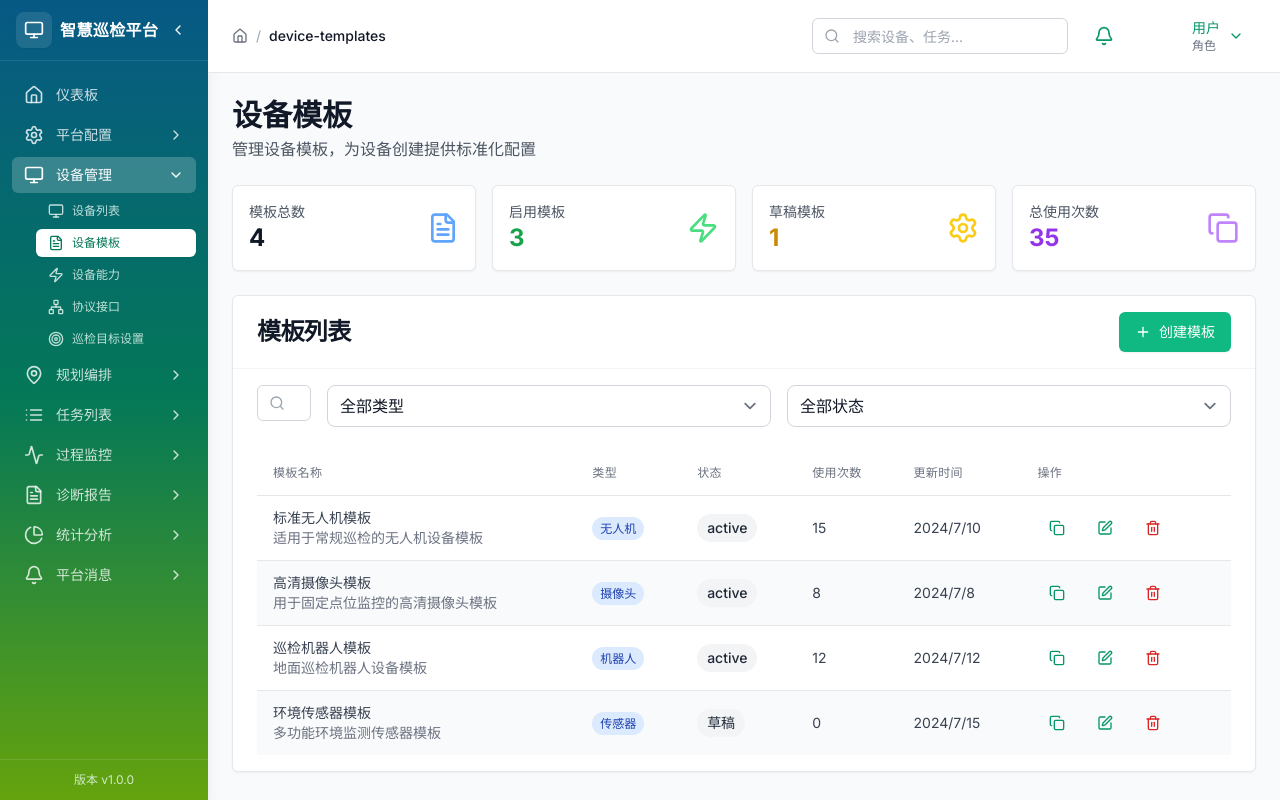
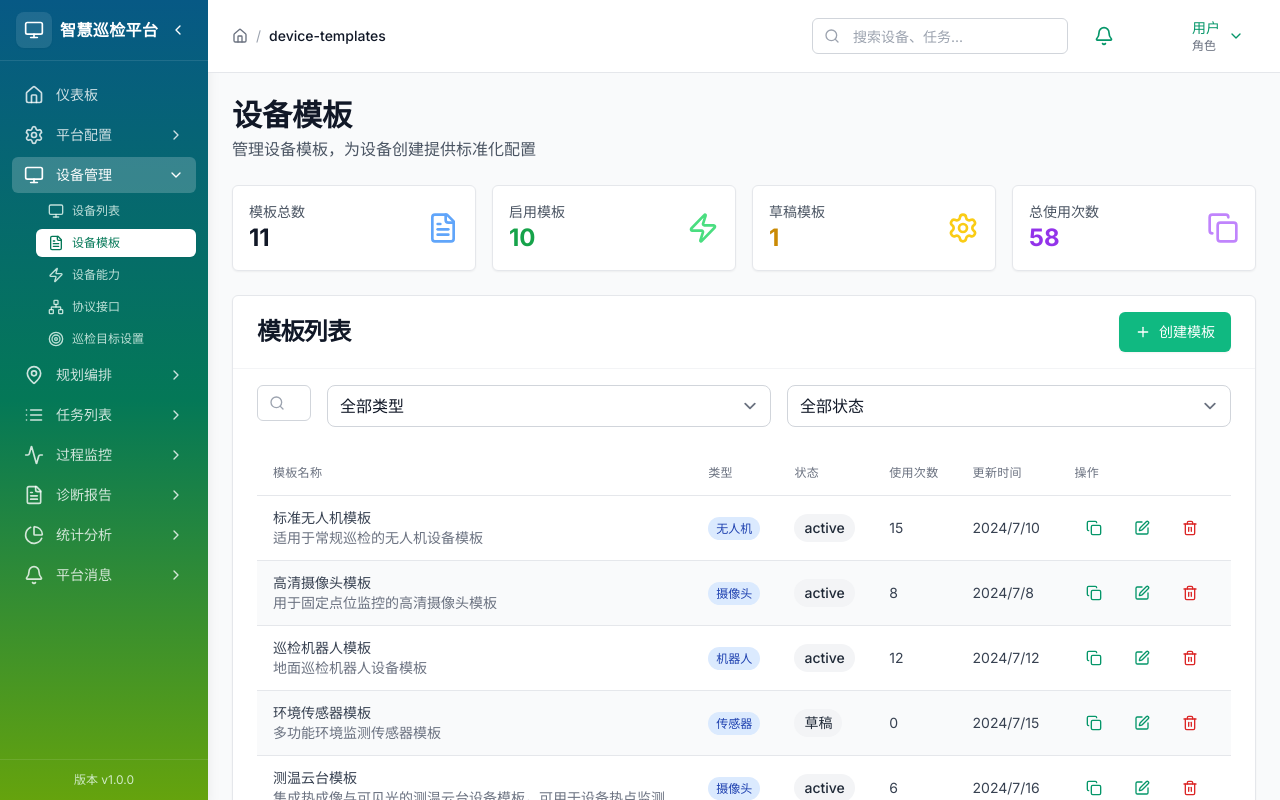
Before and after one commit to wangpeng1017/0718xunjianpingtai, a React (Vite) app in the folder inspection-platform-frontend/: page /device-templates in a window 1280 px wide. Built offline with nearby package versions, Linux system fonts and the light colour scheme.

Commit message:
feat(devices): 新增云台及声像仪设备和模板数据

```diff
--- a/inspection-platform-frontend/src/components/layout/Header.tsx
+++ b/inspection-platform-frontend/src/components/layout/Header.tsx
@@ -35,6 +35,7 @@ export function Header({ className }: HeaderProps) {
     const breadcrumbs = [{ label: '首页', path: '/' }];
 
     const pathMap: Record<string, string> = {
+      'dashboard': '仪表盘',
       'platform-config': '平台配置',
       'capabilities': '能力配置',
       'integration': '集成支撑',
--- a/inspection-platform-frontend/src/features/devices/DeviceTemplates.tsx
+++ b/inspection-platform-frontend/src/features/devices/DeviceTemplates.tsx
@@ -108,6 +108,129 @@ const mockTemplates: DeviceTemplate[] = [
     createdAt: '2024-06-01T13:20:00Z',
     updatedAt: '2024-07-15T15:45:00Z',
     usageCount: 0
+  },
+  {
+    id: 'template-5',
+    name: '测温云台模板',
+    type: 'camera',
+    description: '集成热成像与可见光的测温云台设备模板，可用于设备热点监测',
+    capabilities: ['图像采集', '热成像测温', '云台控制'],
+    specifications: {
+      '测温范围': '-20°C ~ 550°C',
+      '测温精度': '±2°C',
+      '最大测温距离': '300m',
+      '云台速度': '20°/s'
+    },
+    protocols: ['RTSP', 'HTTP', 'ONVIF'],
+    status: 'active',
+    createdAt: '2024-07-01T10:00:00Z',
+    updatedAt: '2024-07-16T09:00:00Z',
+    usageCount: 6
+  },
+  {
+    id: 'template-6',
+    name: '可见光云台模板',
+    type: 'camera',
+    description: '用于远距离可见光监控的云台设备模板',
+    capabilities: ['图像采集', '云台控制', '远距离变焦'],
+    specifications: {
+      '分辨率': '4K',
+      '光学变倍': '30x',
+      '最大观测距离': '800m',
+      '水平旋转范围': '360°'
+    },
+    protocols: ['RTSP', 'HTTP', 'ONVIF'],
+    status: 'active',
+    createdAt: '2024-07-01T10:05:00Z',
+    updatedAt: '2024-07-16T09:05:00Z',
+    usageCount: 4
+  },
+  {
+    id: 'template-7',
+    name: '漏油检测云台模板',
+    type: 'camera',
+    description: '基于红外与可见光的漏油检测专用云台模板',
+    capabilities: ['图像采集', '红外成像', '漏油检测', '云台控制'],
+    specifications: {
+      '检测波段': '3.3–3.6μm',
+      '最小检出率': '0.5L/h',
+      '最大检测距离': '300m'
+    },
+    protocols: ['RTSP', 'HTTP'],
+    status: 'active',
+    createdAt: '2024-07-01T10:10:00Z',
+    updatedAt: '2024-07-16T09:10:00Z',
+    usageCount: 3
+  },
+  {
+    id: 'template-8',
+    name: '在线式声像仪模板',
+    type: 'sensor',
+    description: '用于局放、泄漏等声学异常定位的在线声像仪模板',
+    capabilities: ['声像成像', '温度检测', '异常告警'],
+    specifications: {
+      '频率范围': '2kHz ~ 48kHz',
+      '动态范围': '120dB',
+      '麦克风阵列数量': '64'
+    },
+    protocols: ['MQTT', 'HTTP'],
+    status: 'active',
+    createdAt: '2024-07-01T10:15:00Z',
+    updatedAt: '2024-07-16T09:15:00Z',
+    usageCount: 2
+  },
+  {
+    id: 'template-9',
+    name: '双镜头云台+声像仪一体云台模板',
+    type: 'camera',
+    description: '集可见光、热成像与声像定位于一体的综合云台设备模板',
+    capabilities: ['图像采集', '热成像测温', '声像成像', '云台控制'],
+    specifications: {
+      '可见光分辨率': '4K',
+      '热成像分辨率': '640x512',
+      '声像阵列': '64通道',
+      '最大观测距离': '600m'
+    },
+    protocols: ['RTSP', 'HTTP', 'MQTT'],
+    status: 'active',
+    createdAt: '2024-07-01T10:20:00Z',
+    updatedAt: '2024-07-16T09:20:00Z',
+    usageCount: 1
+  },
+  {
+    id: 'template-10',
+    name: 'TDLAS检测云台模板',
+    type: 'sensor',
+    description: '基于TDLAS技术的远距离气体泄漏检测云台模板',
+    capabilities: ['气体检测', 'TDLAS测量', '云台控制'],
+    specifications: {
+      '可检测气体': 'CH4 / C2H6',
+      '检测距离': '500m',
+      '最小检出浓度': '5ppm·m'
+    },
+    protocols: ['MQTT', 'HTTP'],
+    status: 'active',
+    createdAt: '2024-07-01T10:25:00Z',
+    updatedAt: '2024-07-16T09:25:00Z',
+    usageCount: 2
+  },
+  {
+    id: 'template-11',
+    name: '边缘分析主机模板',
+    type: 'sensor',
+    description: '用于边缘侧AI推理与数据汇聚的分析主机模板',
+    capabilities: ['边缘计算', 'AI推理', '数据汇聚'],
+    specifications: {
+      'CPU核心数': '8',
+      '内存': '32GB',
+      '存储空间': '512GB SSD',
+      '网络接口': '2 x 10GbE'
+    },
+    protocols: ['MQTT', 'HTTP', 'gRPC'],
+    status: 'active',
+    createdAt: '2024-07-01T10:30:00Z',
+    updatedAt: '2024-07-16T09:30:00Z',
+    usageCount: 5
   }
 ];
 
--- a/inspection-platform-frontend/src/mocks/data.ts
+++ b/inspection-platform-frontend/src/mocks/data.ts
@@ -107,15 +107,81 @@ export const mockDevices: Device[] = [
     batteryLevel: 78,
   },
   {
-    id: 'device-4',
-    name: '传感器-004',
+    id: 'device-9',
+    name: '测温云台',
+    type: 'camera',
+    status: 'online',
+    location: { lat: 39.9042, lng: 116.4074 },
+    capabilities: ['video_capture', 'thermal_imaging', 'ptz_control'],
+    lastUpdate: '2024-01-15T10:50:00Z',
+    model: '测温云台 V1',
+    serialNumber: 'PTZ-TEMP-001',
+  },
+  {
+    id: 'device-10',
+    name: '可见光云台',
+    type: 'camera',
+    status: 'online',
+    location: { lat: 39.9062, lng: 116.4094 },
+    capabilities: ['video_capture', 'ptz_control'],
+    lastUpdate: '2024-01-15T10:52:00Z',
+    model: '可见光云台 V1',
+    serialNumber: 'PTZ-VIS-001',
+  },
+  {
+    id: 'device-11',
+    name: '漏油检测云台',
+    type: 'camera',
+    status: 'online',
+    location: { lat: 39.9082, lng: 116.4114 },
+    capabilities: ['video_capture', 'infrared_imaging', 'oil_leak_detection', 'ptz_control'],
+    lastUpdate: '2024-01-15T10:54:00Z',
+    model: '漏油检测云台 V1',
+    serialNumber: 'PTZ-OIL-001',
+  },
+  {
+    id: 'device-12',
+    name: '在线式声像仪',
     type: 'sensor',
-    status: 'offline',
-    location: { lat: 39.9242, lng: 116.4274 },
-    capabilities: ['temperature_monitoring', 'humidity_monitoring', 'air_quality'],
-    lastUpdate: '2024-01-15T08:15:00Z',
-    model: 'Bosch BME680',
-    serialNumber: 'BSH004',
+    status: 'online',
+    location: { lat: 39.9102, lng: 116.4134 },
+    capabilities: ['acoustic_imaging', 'temperature_monitoring'],
+    lastUpdate: '2024-01-15T10:56:00Z',
+    model: '在线声像仪 V1',
+    serialNumber: 'ACOUSTIC-001',
+  },
+  {
+    id: 'device-13',
+    name: '双镜头云台+声像仪一体云台',
+    type: 'camera',
+    status: 'online',
+    location: { lat: 39.9122, lng: 116.4154 },
+    capabilities: ['video_capture', 'thermal_imaging', 'acoustic_imaging', 'ptz_control'],
+    lastUpdate: '2024-01-15T10:58:00Z',
+    model: '双镜头声像一体云台 V1',
+    serialNumber: 'PTZ-DUAL-ACOUSTIC-001',
+  },
+  {
+    id: 'device-14',
+    name: 'TDLAS检测云台',
+    type: 'sensor',
+    status: 'online',
+    location: { lat: 39.9142, lng: 116.4174 },
+    capabilities: ['gas_detection', 'tdlas_detection', 'ptz_control'],
+    lastUpdate: '2024-01-15T11:00:00Z',
+    model: 'TDLAS 云台 V1',
+    serialNumber: 'PTZ-TDLAS-001',
+  },
+  {
+    id: 'device-15',
+    name: '边缘分析主机',
+    type: 'sensor',
+    status: 'online',
+    location: { lat: 39.9162, lng: 116.4194 },
+    capabilities: ['edge_computing', 'ai_inference', 'data_aggregation'],
+    lastUpdate: '2024-01-15T11:02:00Z',
+    model: '边缘分析主机 V1',
+    serialNumber: 'EDGE-HOST-001',
   },
 ];
 
@@ -144,6 +210,87 @@ export const mockDeviceTemplates: DeviceTemplate[] = [
       nightVision: { type: 'boolean', default: true },
     },
     createdAt: '2024-01-10T10:00:00Z',
+  },
+  {
+    id: 'template-temp-ptz',
+    name: '测温云台模板',
+    type: 'camera',
+    defaultCapabilities: ['video_capture', 'thermal_imaging', 'ptz_control'],
+    configSchema: {
+      temperatureRange: { type: 'string', default: '-20°C ~ 550°C' },
+      maxDistance: { type: 'number', default: 300 },
+      ptzSpeed: { type: 'number', default: 20 },
+    },
+    createdAt: '2024-07-01T10:00:00Z',
+  },
+  {
+    id: 'template-visible-ptz',
+    name: '可见光云台模板',
+    type: 'camera',
+    defaultCapabilities: ['video_capture', 'ptz_control'],
+    configSchema: {
+      resolution: { type: 'string', default: '1080p', options: ['720p', '1080p', '4K'] },
+      zoomLevel: { type: 'number', default: 20 },
+      maxDistance: { type: 'number', default: 500 },
+    },
+    createdAt: '2024-07-01T10:05:00Z',
+  },
+  {
+    id: 'template-oil-ptz',
+    name: '漏油检测云台模板',
+    type: 'camera',
+    defaultCapabilities: ['video_capture', 'infrared_imaging', 'oil_leak_detection', 'ptz_control'],
+    configSchema: {
+      detectionBands: { type: 'string', default: '3.3–3.6μm' },
+      alarmThreshold: { type: 'number', default: 80 },
+    },
+    createdAt: '2024-07-01T10:10:00Z',
+  },
+  {
+    id: 'template-acoustic',
+    name: '在线式声像仪模板',
+    type: 'sensor',
+    defaultCapabilities: ['acoustic_imaging', 'temperature_monitoring'],
+    configSchema: {
+      frequencyRange: { type: 'string', default: '2kHz ~ 48kHz' },
+      dynamicRange: { type: 'string', default: '120dB' },
+    },
+    createdAt: '2024-07-01T10:15:00Z',
+  },
+  {
+    id: 'template-dual-ptz-acoustic',
+    name: '双镜头云台+声像仪一体云台模板',
+    type: 'camera',
+    defaultCapabilities: ['video_capture', 'thermal_imaging', 'acoustic_imaging', 'ptz_control'],
+    configSchema: {
+      visibleResolution: { type: 'string', default: '1080p' },
+      thermalResolution: { type: 'string', default: '640x512' },
+      acousticChannels: { type: 'number', default: 64 },
+    },
+    createdAt: '2024-07-01T10:20:00Z',
+  },
+  {
+    id: 'template-tdlas-ptz',
+    name: 'TDLAS检测云台模板',
+    type: 'sensor',
+    defaultCapabilities: ['gas_detection', 'tdlas_detection', 'ptz_control'],
+    configSchema: {
+      gasType: { type: 'string', default: 'CH4' },
+      detectionRange: { type: 'number', default: 500 },
+    },
+    createdAt: '2024-07-01T10:25:00Z',
+  },
+  {
+    id: 'template-edge-host',
+    name: '边缘分析主机模板',
+    type: 'sensor',
+    defaultCapabilities: ['edge_computing', 'ai_inference', 'data_aggregation'],
+    configSchema: {
+      cpuCores: { type: 'number', default: 8 },
+      memory: { type: 'number', default: 32 },
+      storage: { type: 'number', default: 512 },
+    },
+    createdAt: '2024-07-01T10:30:00Z',
   },
 ];
 
```
